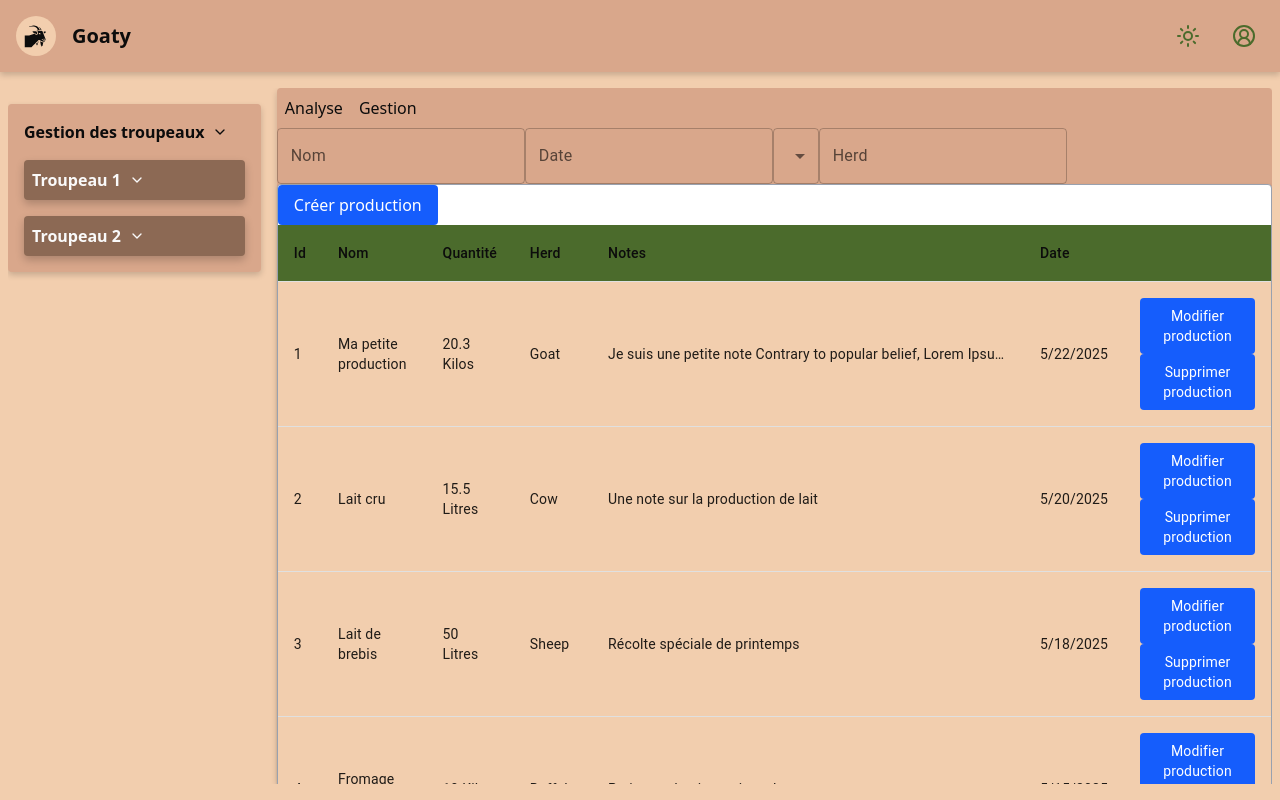
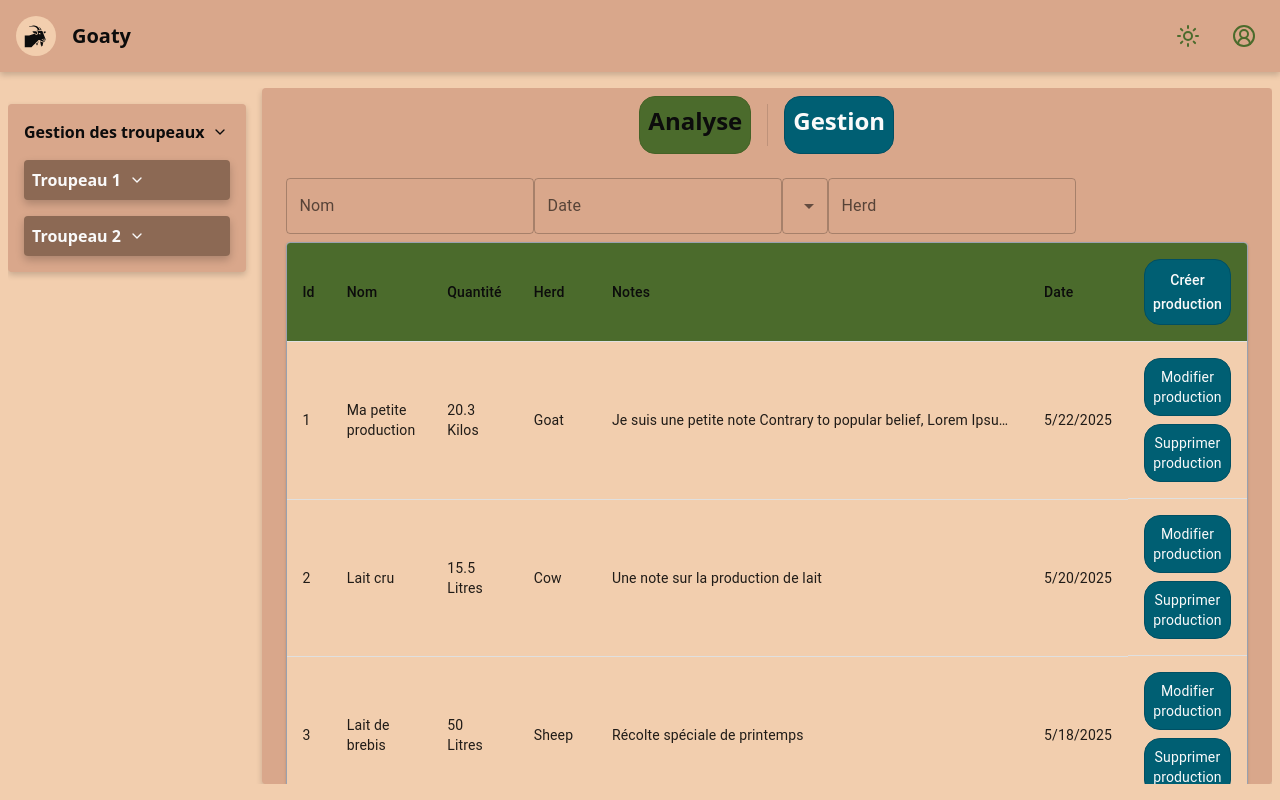
Before and after one commit to Goaty-app/front, a Next.js app: page /Production in a window 1280 px wide. Both pictures are taken after a click on the button "Gestion". Built offline with nearby package versions, Linux system fonts and the light colour scheme; no server answers.

Commit message:
fix style

```diff
--- a/src/app/Production/page.tsx
+++ b/src/app/Production/page.tsx
@@ -1,36 +1,40 @@
 "use client";
 
-import { Suspense, useState } from "react";
-import { Btn } from "@/components/atoms";
+import {Suspense, useState} from "react";
+import {Btn, Containers, Typography} from "@/components/atoms";
 import SearchProductionPage from "@/components/Pages/SearchProductionPage";
+import {Divider} from "@mui/material";
 
 export default function Home() {
-  const [mode, setMode] = useState("");
+    const [mode, setMode] = useState< "" | "Analyse" | "Gestion" >("");
 
     const getContent = () => {
         switch (mode) {
             case "Analyse":
-        return <div>Hello mode Analyse</div>;
+                return <Typography.Text>Hello mode Analyse</Typography.Text>;
             case "Gestion":
                 return (
                     <Suspense fallback={<div>Loading...</div>}>
-            <SearchProductionPage />
+                        <SearchProductionPage/>
                     </Suspense>
                 );
             default:
-        return <div>Choisir entre Analyse et gestion</div>;
+                return <Typography.Text>Choisir entre Analyse et gestion</Typography.Text>;
         }
     };
 
     return (
-    <div className="w-full h-full">
-      <Btn variant={"default"} onClick={() => setMode("Analyse")}>
-        <div> Analyse </div>
+        <Containers.Simple className="w-full h-full flex flex-col gap-2 overflow-y-auto p-2">
+            <Containers.Simple className="flex justify-center gap-4">
+                <Btn variant={mode === "Analyse" ? "accent" : "primary"} className="cursor-pointer" onClick={() => setMode("Analyse")}>
+                    <Typography.Title> Analyse</Typography.Title>
                 </Btn>
-      <Btn variant={"default"} onClick={() => setMode("Gestion")}>
-        <div> Gestion </div>
+                <Divider orientation="vertical" variant="middle" flexItem />
+                <Btn variant={mode === "Gestion" ? "accent" : "primary"} className="cursor-pointer" onClick={() => setMode("Gestion")}>
+                    <Typography.Title> Gestion</Typography.Title>
                 </Btn>
+            </Containers.Simple>
             {getContent()}
-    </div>
+        </Containers.Simple>
     );
 }
--- a/src/components/Organismes/SearchTable/SearchProduction.tsx
+++ b/src/components/Organismes/SearchTable/SearchProduction.tsx
@@ -1,9 +1,9 @@
 "use client";
 
 import React from "react";
-import { ProductionInterface } from "@/interface/production.interface";
-import { ProductionTab } from "@/components/molecules";
-import { Containers, Typography } from "@/components/atoms";
+import {ProductionInterface} from "@/interface/production.interface";
+import {ProductionTab} from "@/components/molecules";
+import {Containers, Typography} from "@/components/atoms";
 import TableFilterProduction from "@/components/molecules/ProductionTable/TableFilterProduction";
 
 interface Props {
@@ -30,7 +30,7 @@ const SearchProduction: React.FC<Props> = ({
                                                onHerdChange,
                                            }) => {
     return (
-    <>
+        <Containers.Simple className="p-4 h-full w-full flex flex-col gap-2">
             <TableFilterProduction
                 name={name}
                 quantityUnit={quantityUnit}
@@ -41,15 +41,13 @@ const SearchProduction: React.FC<Props> = ({
                 onDateChange={onDateChange}
                 onHerdChange={onHerdChange}
             />
-      <Containers.Simple>
-        <ProductionTab productionList={productionList} />
-      </Containers.Simple>
+            <ProductionTab productionList={productionList}/>
             {productionList.length === 0 && (
                 <Typography.Text>
                     Aucune chèvre ne correspond à votre recherche.
                 </Typography.Text>
             )}
-    </>
+        </Containers.Simple>
     );
 };
 
--- a/src/components/Pages/SearchProductionPage.tsx
+++ b/src/components/Pages/SearchProductionPage.tsx
@@ -1,11 +1,12 @@
 "use client";
 
-import { useMemo, useState } from "react";
-import { SearchTable } from "@/components/Organismes";
+import {useMemo, useState} from "react";
+import {SearchTable} from "@/components/Organismes";
 import {
     mockProductions,
     ProductionInterface,
 } from "@/interface/production.interface";
+import {Containers} from "@/components/atoms";
 
 export default function SearchProductionPage() {
     const [name, setName] = useState("");
@@ -43,6 +44,7 @@ export default function SearchProductionPage() {
     }, [allProductions, name, quantityUnit, date, herd]);
 
     return (
+        <Containers.Simple>
             <SearchTable.SearchProduction
                 productionList={filteredProduction}
                 name={name}
@@ -54,5 +56,7 @@ export default function SearchProductionPage() {
                 onDateChange={setDate}
                 onHerdChange={setHerd}
             />
+        </Containers.Simple>
+
     );
 }
--- a/src/components/atoms/Production/CrudProductionButton.tsx
+++ b/src/components/atoms/Production/CrudProductionButton.tsx
@@ -1,5 +1,6 @@
 "use client";
 import React, { useState } from "react";
+import {Btn} from "@/components/atoms";
 
 type CrudProductionButtonProps =
   | { action: "create" }
@@ -21,12 +22,12 @@ const CrudProductionButton = (props: CrudProductionButtonProps) => {
 
   return (
     <>
-      <button
+      <Btn variant="accent"
+           className="cursor-pointer"
         onClick={() => setOpen(true)}
-        className="px-4 py-2 bg-blue-600 text-white rounded"
       >
         {getLabel()} production
-      </button>
+      </Btn>
 
       {open && (
         <div className="fixed inset-0 bg-black bg-opacity-50 flex items-center justify-center z-50">
--- a/src/components/atoms/Production/ProductionLine.tsx
+++ b/src/components/atoms/Production/ProductionLine.tsx
@@ -7,7 +7,7 @@ const ProductionLine: React.FC<{
   children: React.ReactNode;
 }> = ({ production, children }) => {
   return (
-    <TableRow className="bg-row " key={production.id} hover>
+    <TableRow className="bg-row" key={production.id} hover>
       <TableCell>{production.herd.id}</TableCell>
       <TableCell>{production.productionType.name}</TableCell>
       <TableCell>
@@ -22,7 +22,7 @@ const ProductionLine: React.FC<{
       <TableCell>
         {new Date(production.productionDate).toLocaleDateString()}
       </TableCell>
-      <TableCell>{children}</TableCell>
+      <TableCell className="!flex !flex-col !gap-2">{children}</TableCell>
     </TableRow>
   );
 };
--- a/src/components/molecules/ProductionTable/ProductionTab.tsx
+++ b/src/components/molecules/ProductionTable/ProductionTab.tsx
@@ -20,9 +20,8 @@ const ProductionTab: React.FC<Props> = ({ productionList }) => {
   return (
     <TableContainer
       component={Paper}
-      className="h-full overflow-y-auto border-gray-400 border border-solid"
+      className="border-gray-400 border border-solid"
     >
-      <Production.CrudProductionButton action={"create"} />
       <Table>
         <TableHead>
           <TableRow className="z-10">
@@ -44,7 +43,9 @@ const ProductionTab: React.FC<Props> = ({ productionList }) => {
             <TableCell className="bg-header">
               <Typography.Text className="dark-text">Date</Typography.Text>
             </TableCell>
-            <TableCell className="bg-header"></TableCell>
+            <TableCell className="bg-header">
+              <Production.CrudProductionButton action={"create"} />
+            </TableCell>
           </TableRow>
         </TableHead>
         <TableBody>
```
Lines whose indentation alone changed are shown as unchanged.
